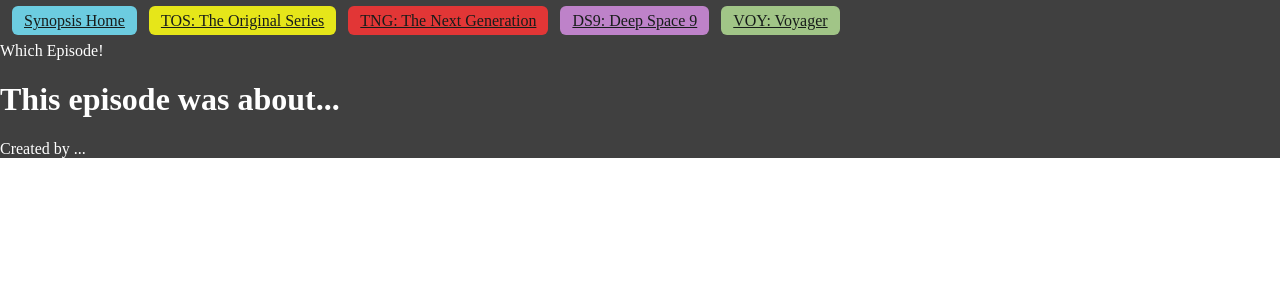
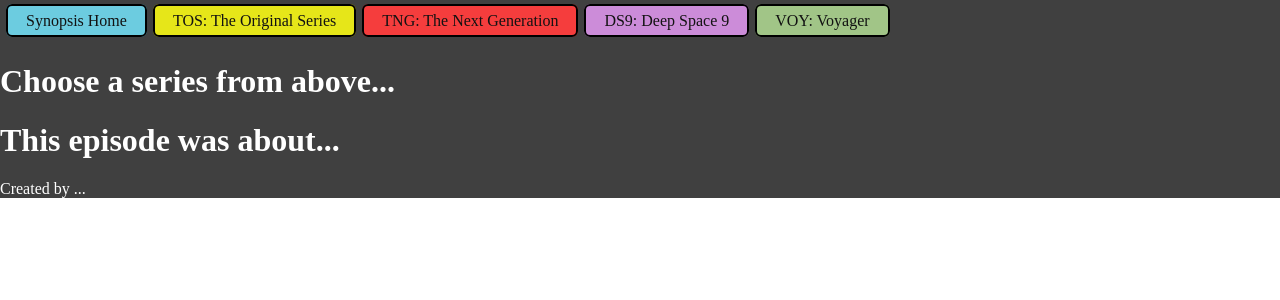
Before and after one commit to doworkwhile/trek_synopsis, a React (Create React App) app: page / in a window 1280 px wide. Shown: the top 300 px of the page. Built offline with nearby package versions, Linux system fonts and the light colour scheme.

Commit message:
episode header routing

```diff
--- a/src/EpisodeHeader.js
+++ b/src/EpisodeHeader.js
@@ -1,8 +1,20 @@
 import React from 'react';
+import { Switch, Route, Link } from 'react-router-dom';
+import TOS_Episodes from './Episode_Headers/TOS_Episodes.js'
+import TNG_Episodes from './Episode_Headers/TNG_Episodes.js'
+import DS9_Episodes from './Episode_Headers/DS9_Episodes.js'
+import VOY_Episodes from './Episode_Headers/VOY_Episodes.js'
+import Home_Episodes from './Episode_Headers/Home_Episodes.js'
 
 function EpisodeHeader() {
   return (
-    <div>Which Episode!</div>
+    <Switch>
+      <Route path="/TOS" component={TOS_Episodes} />
+      <Route path="/TNG" component={TNG_Episodes} />
+      <Route path="/DS9" component={DS9_Episodes} />
+      <Route path="/VOY" component={VOY_Episodes} />
+      <Route path="/" component={Home_Episodes} />
+    </Switch>
   );
 }
 
--- /dev/null
+++ b/src/Episode_Headers/DS9_Episodes.js
@@ -0,0 +1,9 @@
+import React from 'react';
+
+function DS9_Episodes() {
+  return (
+    <h1>DS9 EPISODES</h1>
+  );
+}
+
+export default DS9_Episodes;
--- /dev/null
+++ b/src/Episode_Headers/Home_Episodes.js
@@ -0,0 +1,9 @@
+import React from 'react';
+
+function Home_Episodes() {
+  return (
+    <h1>Choose a series from above...</h1>
+  );
+}
+
+export default Home_Episodes;
--- /dev/null
+++ b/src/Episode_Headers/TNG_Episodes.js
@@ -0,0 +1,9 @@
+import React from 'react';
+
+function TNG_Episodes() {
+  return (
+    <h1>TNG EPISODES</h1>
+  );
+}
+
+export default TNG_Episodes;
--- /dev/null
+++ b/src/Episode_Headers/TOS_Episodes.js
@@ -0,0 +1,9 @@
+import React from 'react';
+
+function TOS_Episodes() {
+  return (
+    <h1>TOS EPISODES</h1>
+  );
+}
+
+export default TOS_Episodes;
--- /dev/null
+++ b/src/Episode_Headers/VOY_Episodes.js
@@ -0,0 +1,9 @@
+import React from 'react';
+
+function VOY_Episodes() {
+  return (
+    <h1>VOY EPISODES</h1>
+  );
+}
+
+export default VOY_Episodes;
--- a/src/ShowHeader.scss
+++ b/src/ShowHeader.scss
@@ -2,18 +2,28 @@
   padding: 6px;
 }
 
+$show_link-height: 6px;
+
 .show_header--link_container {
   display: inline-block;
-  padding: 6px;
+  padding-top: $show_link-height;
+  padding-bottom: $show_link-height;
+
+  &:not(:first-child) {
+    padding-left: 6px;
+  }
 }
 
 .show_header--link {
-  padding: 6px 12px;
+  padding: $show_link-height 18px;
+  border: 2px solid black;
   border-radius: 6px;
-  color: hsl(150, 10%, 10%);
+  color: hsl(0, 0%, 7%);
+  text-decoration: none;
 
-  &:not(:first-child) {
-    margin-left: 12px;
+  &:hover {
+    text-decoration: underline;
+    border: 2px solid white;
   }
 
   &.home {
@@ -25,11 +35,11 @@
   }
 
   &.tng {
-    background-color: hsl(0, 75%, 55%);
+    background-color: hsl(0, 90%, 60%);
   }
 
   &.ds9 {
-    background-color: hsl(290, 40%, 65%);
+    background-color: hsl(290, 50%, 70%);
   }
 
   &.voy {
```
Also changed, not shown: src/EpisodeHeader.scss (added).
